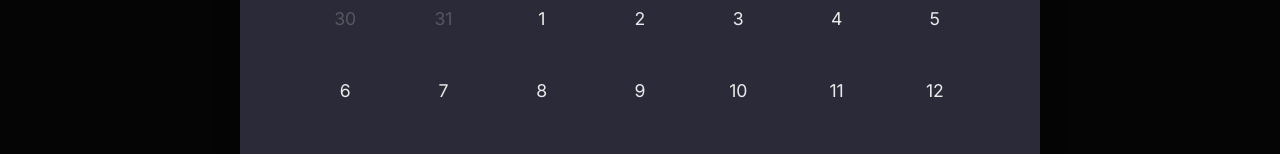
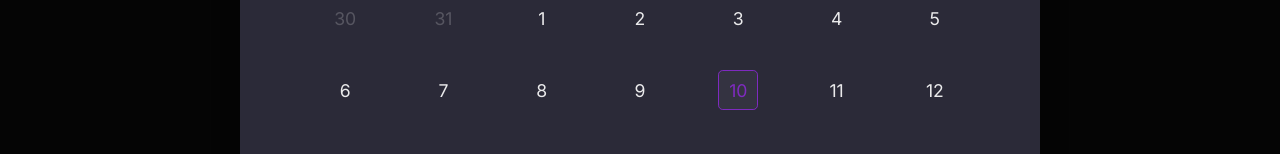
Before and after one commit to jihun-owo/ToDo_app, a React (Vite) app: page /calendar/1/1 in a window 1280 px wide. Both pictures are taken after a click on the element "10". Shown: the part 421-575 px from the top of the page. Built offline with nearby package versions, Linux system fonts and the light colour scheme.

Commit message:
feat: 캘린더 UI 구현, 마이페이지 기능 확장, 로그인 유효성 검사 추가

```diff
--- a/src/pages/Calendar.jsx
+++ b/src/pages/Calendar.jsx
@@ -1,4 +1,4 @@
-import React, { useContext } from 'react';
+import React, { useContext, useState } from 'react';
 import { useParams, useNavigate } from 'react-router-dom';
 import { ThemeContext, AuthContext } from '../App';
 import { Menu, Home as HomeIcon, Moon, Sun, User, LogIn, LogOut, Calendar as CalendarIcon, ChevronLeft, ChevronRight } from 'lucide-react';
@@ -11,6 +11,7 @@ const Calendar = () => {
 
   const currentYear = parseInt(year, 10) || new Date().getFullYear();
   const currentMonth = parseInt(month, 10) || new Date().getMonth() + 1;
+  const [selectedDate, setSelectedDate] = useState(null);
 
   const handleMyPageClick = () => {
     if (isLoggedIn) navigate('/mypage');
@@ -49,13 +50,6 @@ const Calendar = () => {
   for (let i = 1; i <= remainingSlots; i++) {
     days.push({ day: i, isCurrentMonth: false });
   }
-
-  // Use fixed 13th for the exact visual from the screenshot, or fallback to real today if it's the current month/year
-  const today = new Date();
-  const isToday = (d) => {
-    if (currentYear === 2026 && currentMonth === 5 && d === 13) return true;
-    return today.getFullYear() === currentYear && today.getMonth() + 1 === currentMonth && today.getDate() === d;
-  };
 
   return (
     <div className="animate-fade-in" style={{ display: 'flex', flexDirection: 'column', minHeight: '100vh', width: '100%', backgroundColor: 'var(--bg-color)' }}>
@@ -130,7 +124,7 @@ const Calendar = () => {
 
             {/* Days Grid */}
             {days.map((d, i) => {
-              const current = d.isCurrentMonth && isToday(d.day);
+              const current = d.isCurrentMonth && selectedDate === d.day;
               return (
                 <div key={i} style={{
                   display: 'flex',
@@ -147,6 +141,11 @@ const Calendar = () => {
                   borderRadius: '0.3rem',
                   cursor: d.isCurrentMonth ? 'pointer' : 'default',
                   transition: 'all 0.2s',
+                }}
+                onClick={() => {
+                  if (d.isCurrentMonth) {
+                    setSelectedDate(prev => prev === d.day ? null : d.day);
+                  }
                 }}
                 onMouseOver={(e) => {
                   if(d.isCurrentMonth && !current) {
@@ -166,6 +165,21 @@ const Calendar = () => {
           </div>
         </div>
 
+        {/* Temporary UI for Date Selection */}
+        {selectedDate && (
+          <div className="animate-fade-in" style={{
+            marginTop: '2rem', padding: '1.5rem', backgroundColor: '#2b2a38',
+            borderRadius: '0.75rem', width: '100%', maxWidth: '800px',
+            textAlign: 'center', color: '#fff', border: '1px solid #882BCF',
+            boxShadow: '0 4px 20px rgba(136, 43, 207, 0.15)'
+          }}>
+            <p style={{ fontSize: '1.1rem', lineHeight: '1.6' }}>
+              선택하신 <strong>{currentYear}년 {currentMonth}월 {selectedDate}일</strong>의 일과 추가 기능은<br/>
+              추후 업데이트를 통해 제공될 예정입니다! 🚀
+            </p>
+          </div>
+        )}
+
       </div>
     </div>
   );
```
